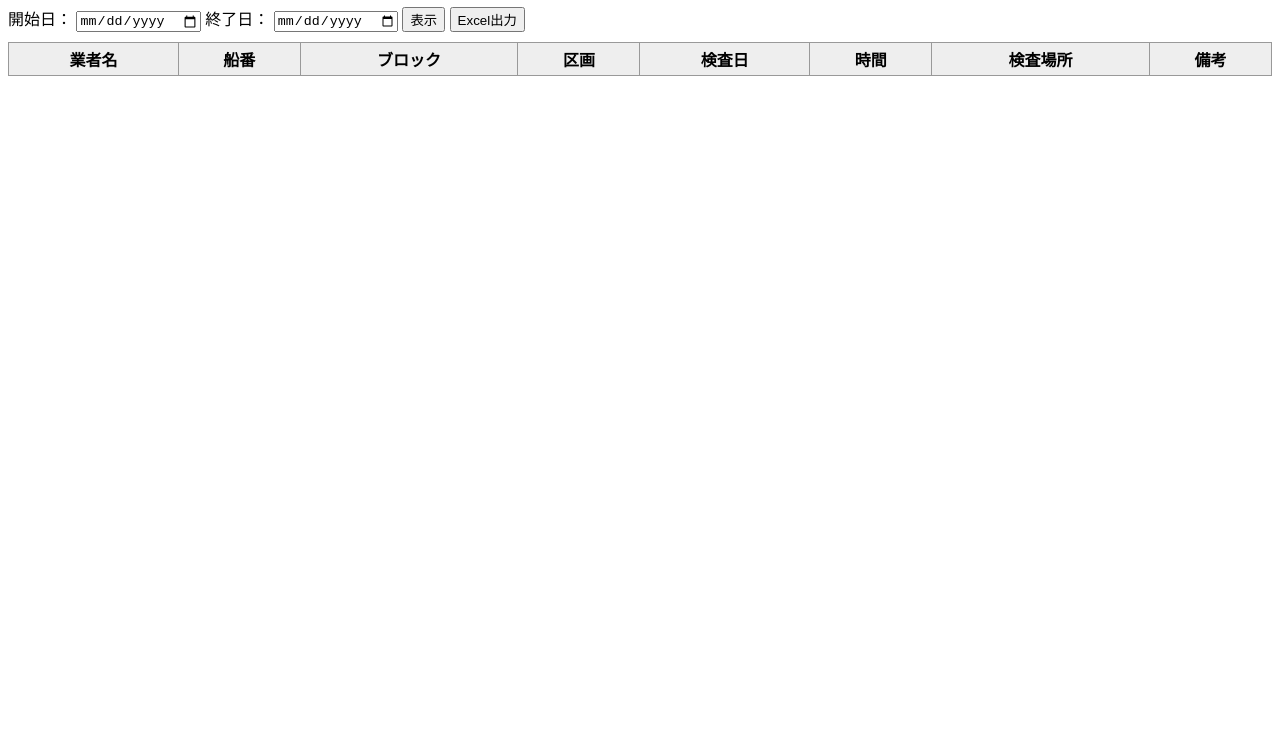
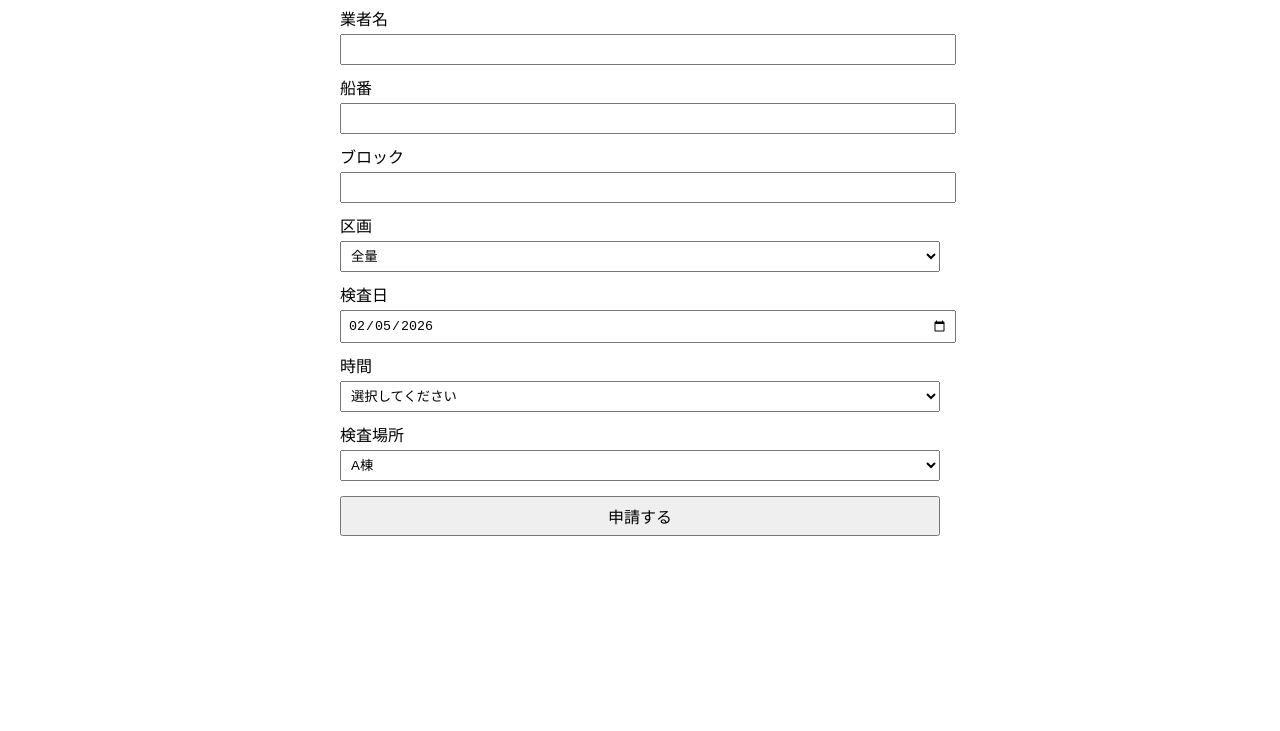
Before and after one commit to ogahiro1102-ooo/SYAKEN_SHINNSEI, a plain HTML site: page index.html in a window 1280 px wide. Shown: the part 69-800 px from the top of the page. Drawn offline with Linux system fonts and the light colour scheme.

Commit message:
Update index.html

```diff
--- a/index.html
+++ b/index.html
@@ -2,131 +2,137 @@
 <html lang="ja">
 <head>
 <meta charset="UTF-8">
-<title>検査予定 管理画面</title>
+<title>検査申請</title>
 
 <style>
-  body { font-family: sans-serif; }
-  table { border-collapse: collapse; width: 100%; margin-top: 10px; }
-  th, td { border: 1px solid #999; padding: 4px; text-align: center; }
-  th { background: #eee; }
-  .duplicate { background-color: #ffb3b3; }
+  body {
+    font-family: sans-serif;
+    max-width: 600px;
+    margin: auto;
+  }
+  label {
+    display: block;
+    margin-top: 10px;
+  }
+  input, select, textarea, button {
+    width: 100%;
+    padding: 6px;
+    margin-top: 4px;
+  }
+  button {
+    margin-top: 15px;
+    font-size: 16px;
+  }
 </style>
 </head>
 
 <body>
 
-<h2>検査予定 管理画面</h2>
+<h2>検査申請フォーム</h2>
 
-<div>
-  開始日：
-  <input type="date" id="from">
-  終了日：
-  <input type="date" id="to">
-  <button onclick="loadData()">表示</button>
-  <button onclick="downloadExcel()">Excel出力</button>
-</div>
+<label>業者名
+  <input type="text" id="vendor" required>
+</label>
 
-<table id="table">
-  <thead>
-    <tr>
-      <th>業者名</th>
-      <th>船番</th>
-      <th>ブロック</th>
-      <th>区画</th>
-      <th>検査日</th>
-      <th>時間</th>
-      <th>検査場所</th>
-      <th>備考</th>
-    </tr>
-  </thead>
-  <tbody></tbody>
-</table>
+<label>船番
+  <input type="text" id="shipNo" required>
+</label>
+
+<label>ブロック
+  <input type="text" id="block" required>
+</label>
+
+<label>区画
+  <select id="area">
+    <option value="全量">全量</option>
+    <option value="半分">半分</option>
+  </select>
+</label>
+
+<label>検査日
+  <input type="date" id="date">
+</label>
+
+<label>時間
+  <select id="time">
+    <option value="">選択してください</option>
+    <option>08:00</option>
+    <option>09:00</option>
+    <option>10:00</option>
+    <option>11:00</option>
+    <option>12:00</option>
+    <option>13:00</option>
+    <option>14:00</option>
+    <option>15:00</option>
+    <option>16:00</option>
+    <option>17:00</option>
+  </select>
+</label>
+
+<label>検査場所
+  <select id="place" onchange="toggleNote()">
+    <option value="A棟">A棟</option>
+    <option value="B棟">B棟</option>
+    <option value="C棟">C棟</option>
+    <option value="ブロック置き場">ブロック置き場</option>
+    <option value="SUB">SUB</option>
+    <option value="その他">その他</option>
+  </select>
+</label>
+
+<label id="noteArea" style="display:none;">備考（自由記述）
+  <textarea id="note"></textarea>
+</label>
+
+<button onclick="submitForm()">申請する</button>
 
 <script>
 const GAS_URL = "https://script.google.com/macros/s/AKfycbxqdss65l9VQYnwxBMNHeghRCvH5gJncBA6m7jy6Ap7AWm20EPW_0pN94PQNKuQWIH3/exec";
-let currentData = [];
 
-function loadData() {
-  const from = document.getElementById("from").value;
-  const to   = document.getElementById("to").value;
+/**
+ * 初期表示：検査日が未指定なら翌日
+ */
+window.onload = () => {
+  const d = new Date();
+  d.setDate(d.getDate() + 1);
+  document.getElementById("date").value = d.toISOString().slice(0,10);
+};
 
-  let url = GAS_URL;
-  if (from && to) {
-    url += `?from=${from}&to=${to}`;
-  }
-
-  fetch(url)
-    .then(res => res.json())
-    .then(data => {
-      currentData = data;
-      renderTable(data);
-    })
-    .catch(() => {
-      alert("データ取得に失敗しました");
-    });
+function toggleNote() {
+  const place = document.getElementById("place").value;
+  document.getElementById("noteArea").style.display =
+    place === "その他" ? "block" : "none";
 }
 
-function renderTable(data) {
-  const tbody = document.querySelector("#table tbody");
-  tbody.innerHTML = "";
+function submitForm() {
+  const data = {
+    vendor: vendor.value,
+    shipNo: shipNo.value,
+    block: block.value,
+    area: area.value,
+    date: date.value,
+    time: time.value,
+    place: place.value,
+    note: note.value
+  };
 
-  // 重複チェック用
-  const map = {};
-  data.forEach(d => {
-    const key = `${d.date}_${d.time}_${d.place}`;
-    map[key] = (map[key] || 0) + 1;
+  fetch(GAS_URL, {
+    method: "POST",
+    headers: { "Content-Type": "application/json" },
+    body: JSON.stringify(data)
+  })
+  .then(res => res.text())
+  .then(text => {
+    if (text === "OK") {
+      alert("申請完了しました");
+      location.reload();
+    } else {
+      alert("申請失敗：" + text);
+    }
+  })
+  .catch(() => {
+    alert("通信エラーが発生しました");
   });
-
-  data.forEach(d => {
-    const key = `${d.date}_${d.time}_${d.place}`;
-    const tr = document.createElement("tr");
-
-    if (map[key] > 1) {
-      tr.classList.add("duplicate");
-    }
-
-    tr.innerHTML = `
-      <td>${d.vendor}</td>
-      <td>${d.shipNo}</td>
-      <td>${d.block}</td>
-      <td>${d.area}</td>
-      <td>${d.date}</td>
-      <td>${d.time}</td>
-      <td>${d.place}</td>
-      <td>${d.note}</td>
-    `;
-    tbody.appendChild(tr);
-  });
-}
-
-function downloadExcel() {
-  if (currentData.length === 0) {
-    alert("データがありません");
-    return;
-  }
-
-  let csv = "業者名,船番,ブロック,区画,検査日,時間,検査場所,備考\n";
-  currentData.forEach(d => {
-    csv += [
-      d.vendor,
-      d.shipNo,
-      d.block,
-      d.area,
-      d.date,
-      d.time,
-      d.place,
-      d.note
-    ].join(",") + "\n";
-  });
-
-  const blob = new Blob([csv], { type: "text/csv;charset=utf-8;" });
-  const url = URL.createObjectURL(blob);
-
-  const a = document.createElement("a");
-  a.href = url;
-  a.download = "社内検査予定.csv";
-  a.click();
-  URL.revokeObjectURL(url);
 }
 </script>
 
```
